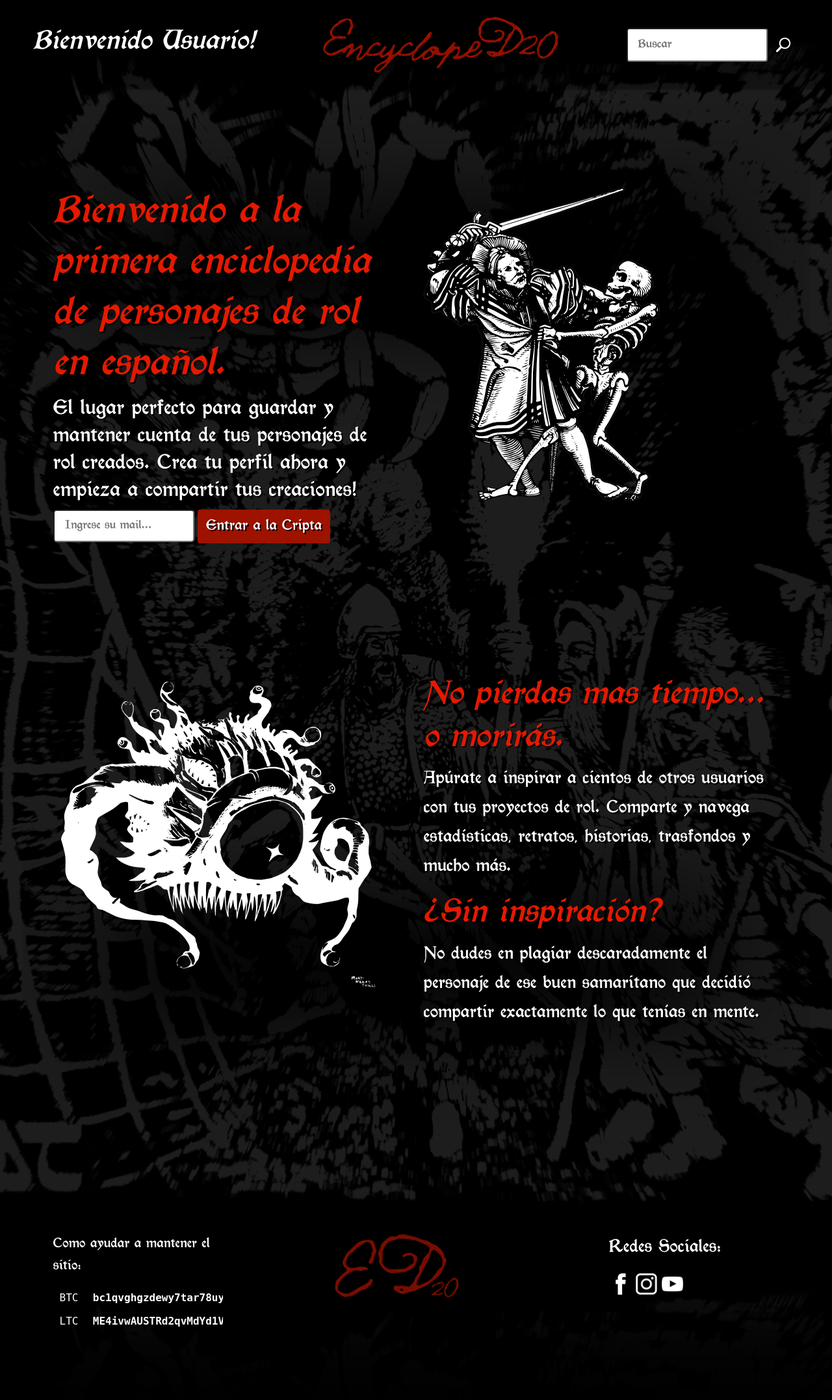
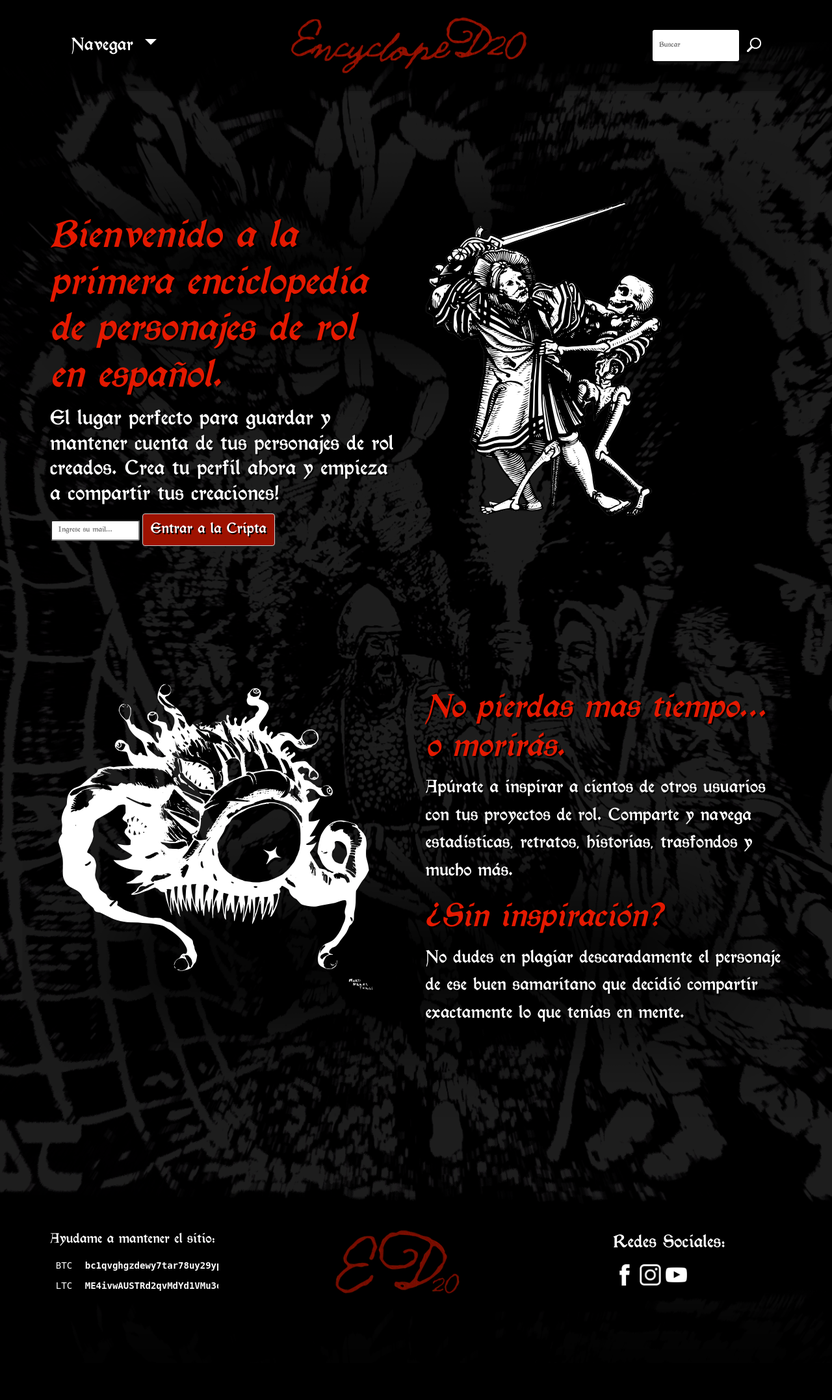
Before and after one commit to santiifm/EnciclopeD20, a PHP site: page / in a window 1280 px wide. Shown: the whole page at 65% size. After the commit the page ends 1990 px from the top, so only its background shows below. Run offline with PHP 8.4, Linux system fonts and the light colour scheme; some libraries are stand-ins or nearby versions.

Commit message:
Arregladas cosas varias y agregado un menu dropdown

```diff
--- a/index.html
+++ b/index.html
@@ -13,6 +13,9 @@
 	<link href="https://cdn.jsdelivr.net/npm/bootstrap@5.1.3/dist/css/bootstrap.min.css" rel="stylesheet"
       integrity="sha384-1BmE4kWBq78iYhFldvKuhfTAU6auU8tT94WrHftjDbrCEXSU1oBoqyl2QvZ6jIW3" crossorigin="anonymous">
 
+	<script src="//ajax.googleapis.com/ajax/libs/jquery/1.11.0/jquery.min.js"></script>
+	<script src="//netdna.bootstrapcdn.com/bootstrap/3.1.1/js/bootstrap.min.js"></script>
+	<link rel="stylesheet" type="text/css" href="//netdna.bootstrapcdn.com/bootstrap/3.1.1/css/bootstrap.min.css">
     <!-- Stylesheet -->
     <link rel="stylesheet" href="./styles.css">
   </head>
@@ -21,13 +24,22 @@
 
 	<nav class="navbar navbar-expand-lg navbar-light static-top shadow-sm" style="background: url('./img/bg-header.png') 250px;">
 		<form class="d-flex order-3 mx-auto">
-          <input class="form-control-lg rounded" type="search" placeholder="Buscar" aria-label="Buscar">
-          <button class="btn btn-default" type="submit">
+          <input class="form-control-lg border-0" type="search" placeholder="Buscar" aria-label="Buscar">
+          <button class="btn btn-default bg-transparent border-0" type="submit">
 			<img src="./img/icon-searchwhite.png" width="22" height="22">
 		  </button>
         </form>
 		<img class="mx-auto order-2" src="./img/icon-header.png" alt="" width="368" height="88">
-		<h3 class="order-1 mx-auto">Bienvenido Usuario!</h3>
+		<div class="dropdown order-1 mx-auto">
+		  <a class="btn btn-secondary bg-transparent dropdown-toggle" type="button" id="dropdownMenuButton" data-toggle="dropdown" aria-haspopup="true" aria-expanded="false" style="font-size: 30px">
+			Navegar
+		  </a>
+		  <div class="dropdown-menu" aria-labelledby="dropdownMenuButton">
+			<a class="dropdown-item" href="#">Tu Cuenta</a>
+			<a class="dropdown-item" href="#">¿Quienes Somos?</a>
+			<a class="dropdown-item" href="#">Ayuda/FAQ</a>
+		  </div>
+		</div>
 	</nav>
 	<!--Header-->
 
@@ -93,7 +105,7 @@
 		<div class="container-sm">
 			<div class="row">
 				<div class="col-md-3 col-sm-12 me-auto">
-					  <p style="font-size: 23px">Como ayudar a mantener el sitio:</p>
+					  <p style="font-size: 23px">Ayudame a mantener el sitio:</p>
 					  <dl class="pairs-crypto mx-auto">
 						<dd>BTC</dd>
 						<dt>bc1qvghgzdewy7tar78uy29ypqjwaur3ueecknln69</dt>
--- a/styles.css
+++ b/styles.css
@@ -51,6 +51,9 @@ button,
 .navbar{
   padding-top: 25px;
   padding-bottom: 25px;
+}
+.dropdown-item{
+  font-size: 20px;
 }
 .site-header {
   padding-top: 150px;
```
Also changed, not shown: README.md.
